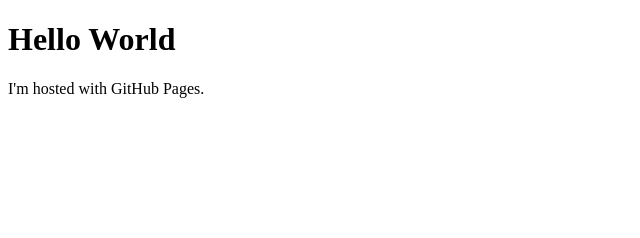
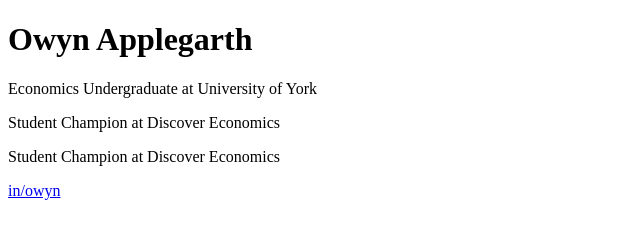
Before and after one commit to OwynApplegarth/OwynApplegarth.github.io, a plain HTML site: page index.html in a window 1280 px wide. Shown: the whole page, without its empty margins (0-640 px from the left). Drawn offline with Linux system fonts and the light colour scheme.

Commit message:
Update index.html

```diff
--- a/index.html
+++ b/index.html
@@ -1,7 +1,10 @@
 <!DOCTYPE html>
 <html>
 <body>
-<h1>Hello World</h1>
-<p>I'm hosted with GitHub Pages.</p>
+<h1>Owyn Applegarth</h1>
+<p>Economics Undergraduate at University of York</p>
+<p>Student Champion at Discover Economics</p>
+<p>Student Champion at Discover Economics</p>
+<p><a href="https://linkedin.com/in/owyn">in/owyn</a></p>
 </body>
 </html>
```
